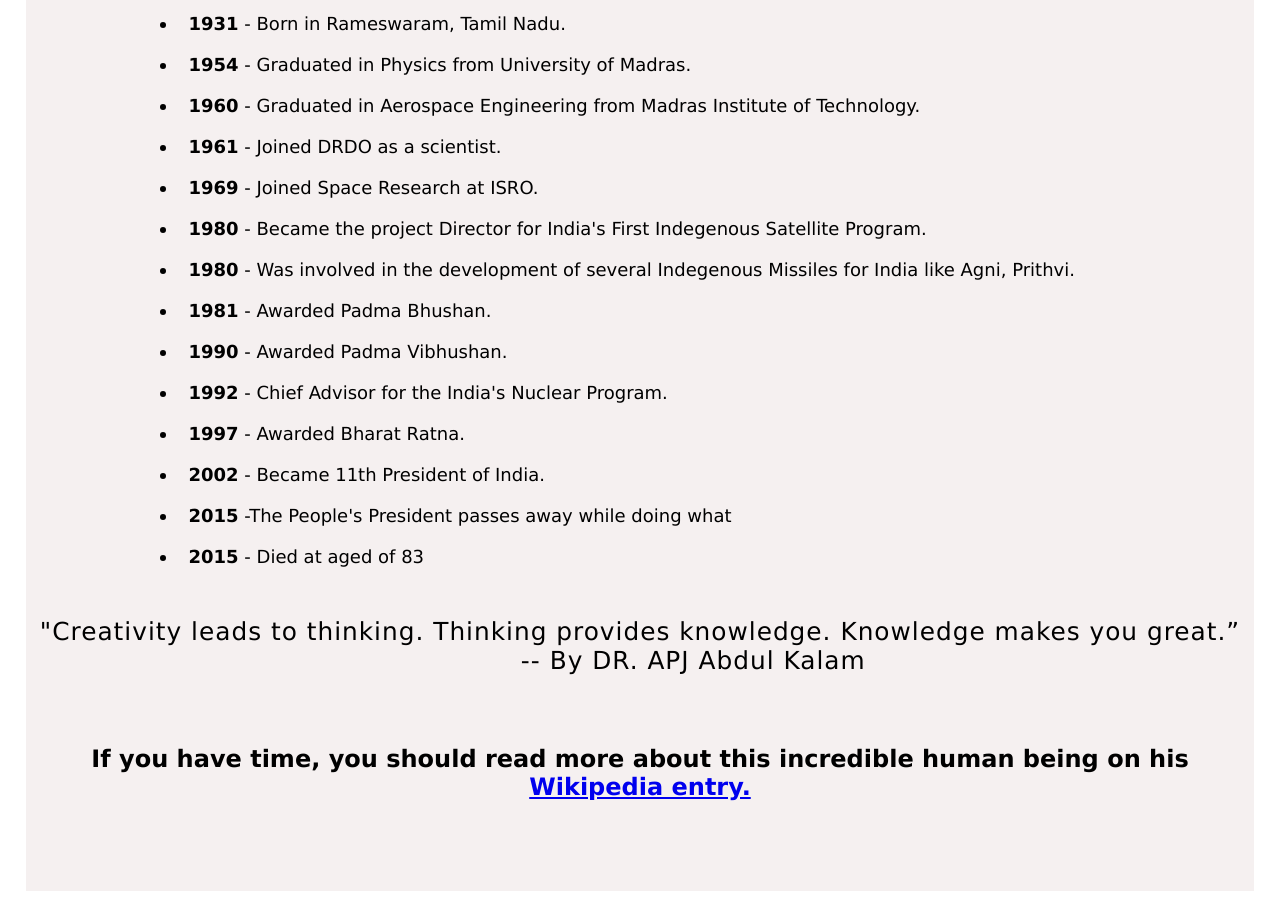
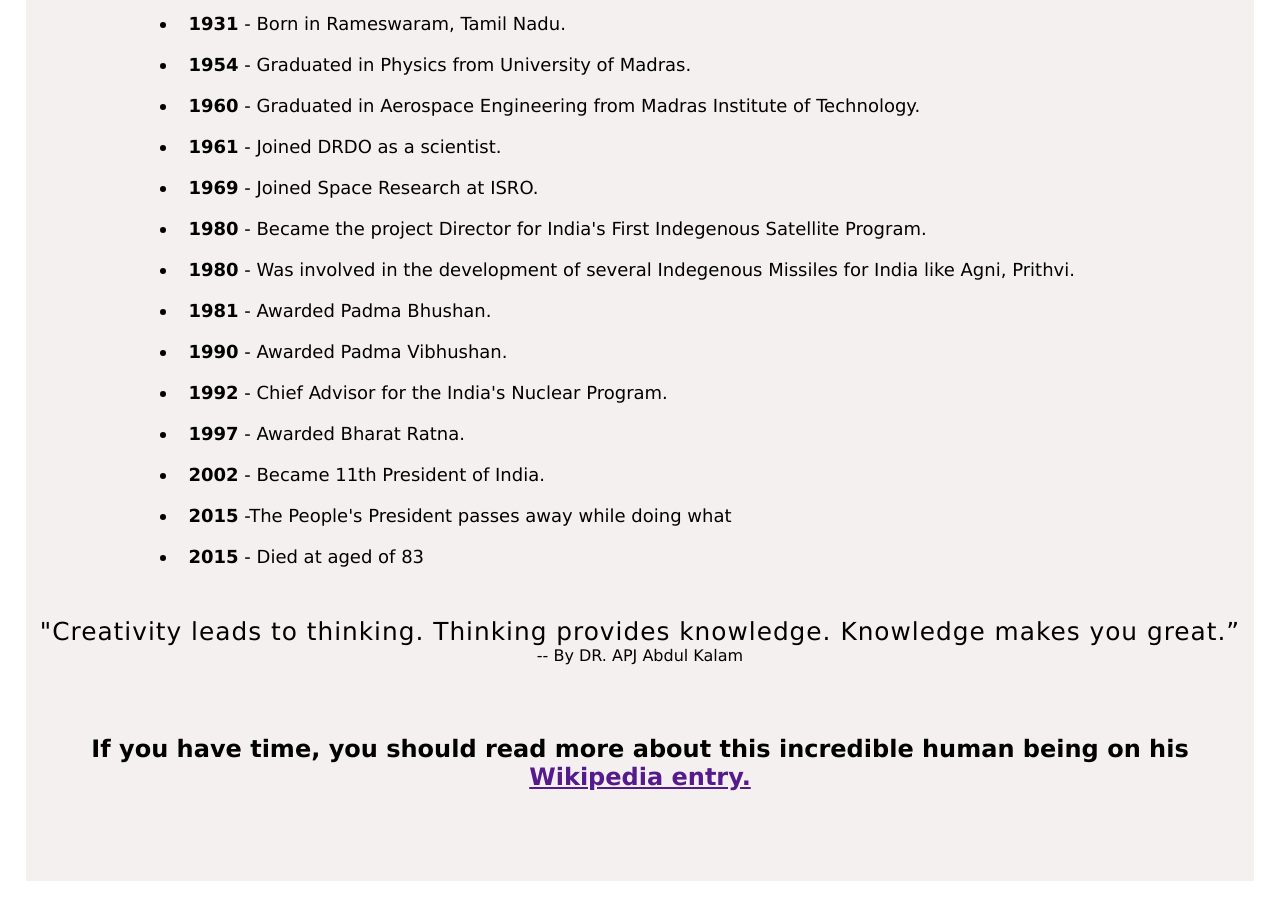
Before and after one commit to Sid70/OIBSIP-Level2-Task2-Tribute-Page, a plain HTML site: page index.html in a window 1280 px wide. Shown: the part 516-1437 px from the top of the page. Drawn offline with Linux system fonts and the light colour scheme.

Commit message:
Update index.html

```diff
--- a/index.html
+++ b/index.html
@@ -48,11 +48,12 @@
                 </ul>
             </div>
 
-            <p class="quote">"Creativity leads to thinking. Thinking provides knowledge. Knowledge makes you great.”<br>
-                &nbsp;&nbsp;&nbsp;&nbsp;&nbsp;&nbsp;&nbsp;&nbsp;&nbsp;&nbsp;&nbsp;&nbsp;-- By DR. APJ Abdul Kalam
+            <p class="quote">"Creativity leads to thinking. Thinking provides knowledge. Knowledge makes you great.”
+                <p class="name">-- By DR. APJ Abdul Kalam</p>
             </p>
 
-            <p class="link">If you have time, you should read more about this incredible human being on his<a href="https://en.wikipedia.org/wiki/A._P._J._Abdul_Kalam#:~:text=Kalam%20served%20as%20the%2011th,2002%2C%20to%2025%20July%202007." target="_blank" id="tribute-link"> Wikipedia entry.</a></p>
+
+            <p class="link">If you have time, you should read more about this incredible human being on his<a href="" target="_blank" id="tribute-link"> Wikipedia entry.</a></p>
         </div>
         </div>
     </main>
```
